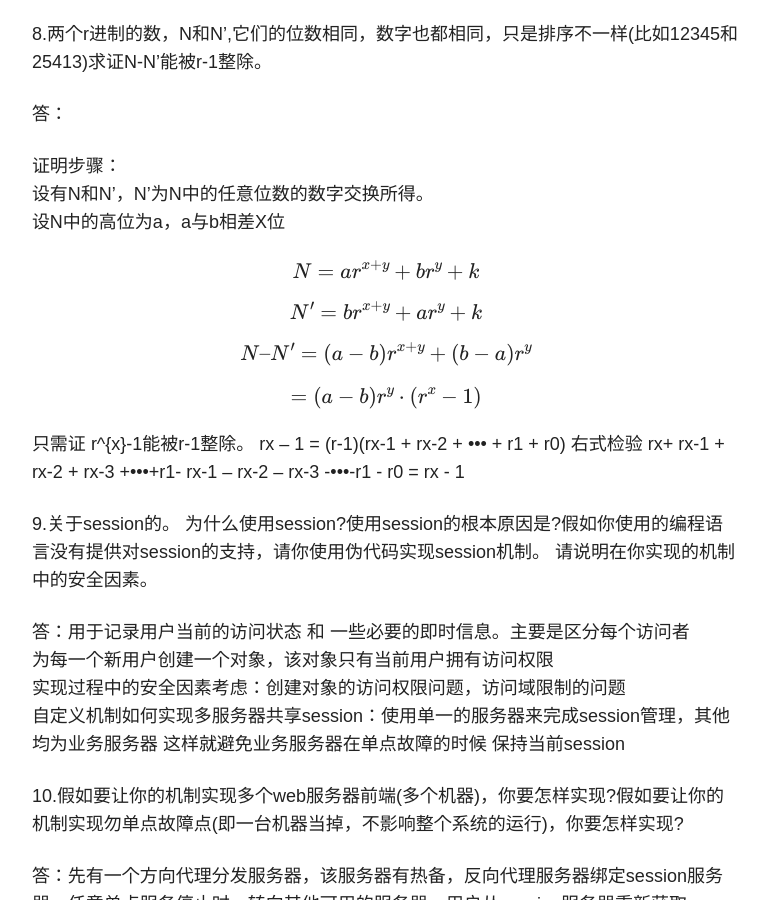
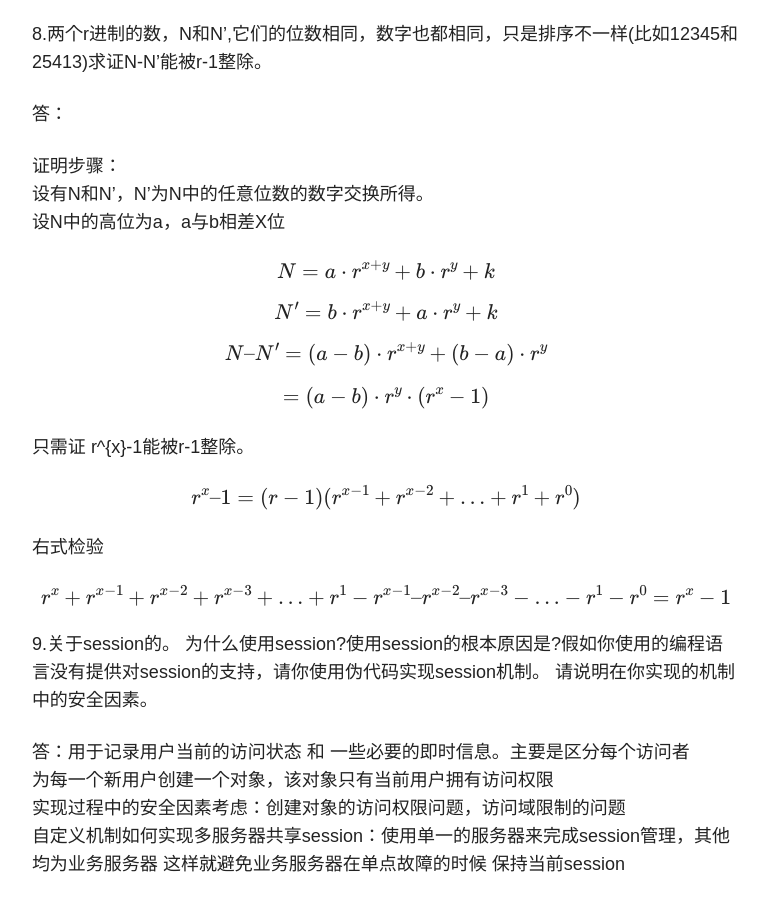
Before and after one commit to hushPlease/hushPlease.github.io, a Jekyll site: the page built from _posts/articles/2016-07-28-netease-written-examination.md, in a window 1280 px wide and 900 px high, scrolled down 6811 px. Shown: the whole window, without its empty margins (254-1022 px from the left). Built offline with Jekyll 4.4.1, drawn with Linux system fonts in a browser that asks for light colours; nearby versions of some CDN libraries; formulas are drawn with MathJax 3.

Commit message:
Update post.

```diff
--- a/_posts/articles/2016-07-28-netease-written-examination.md
+++ b/_posts/articles/2016-07-28-netease-written-examination.md
@@ -212,15 +212,19 @@ D.正确，删除相关字段需要动态维护索引，故效率降低。
 设有N和N’，N’为N中的任意位数的数字交换所得。
 设N中的高位为a，a与b相差X位
 
-\\[ N = ar^{x+y} + br^{y} + k \\]
-\\[ N' = br^{x+y} + ar^{y} + k \\]
-\\[ N – N' = (a-b)r^{x+y} + (b-a)r^{y} \\]
-\\[        = (a-b)r^{y}·(r^{x}-1) \\]
+\\[ N = a·r^{x+y} + b·r^{y} + k \\]
+\\[ N' = b·r^{x+y} + a·r^{y} + k \\]
+\\[ N – N' = (a-b)·r^{x+y} + (b-a)·r^{y} \\]
+\\[        = (a-b)·r^{y}·(r^{x}-1) \\]
+
 只需证 r^{x}-1能被r-1整除。
-rx – 1 = (r-1)(rx-1 + rx-2 + ••• + r1 + r0)
+
+\\[ r^{x} – 1 = (r-1)(r^{x-1} + r^{x-2} + ... + r^{1} + r^{0}) \\]
+
 右式检验
-rx+ rx-1 + rx-2 + rx-3 +•••+r1-
-rx-1 – rx-2 – rx-3 -•••-r1 - r0 = rx - 1
+
+\\[ r^{x}+ r^{x-1} + r^{x-2} + r^{x-3} + ... + r^{1} -
+    r^{x-1} – r^{x-2} – r^{x-3} - ... -r^{1} - r^{0} = r^{x} - 1 \\]
 
 9.关于session的。 为什么使用session?使用session的根本原因是?假如你使用的编程语言没有提供对session的支持，请你使用伪代码实现session机制。 请说明在你实现的机制中的安全因素。
 
```
Also changed, not shown: other parts of _posts/articles/2016-07-28-netease-written-examination.md (+1 -1 lines).
